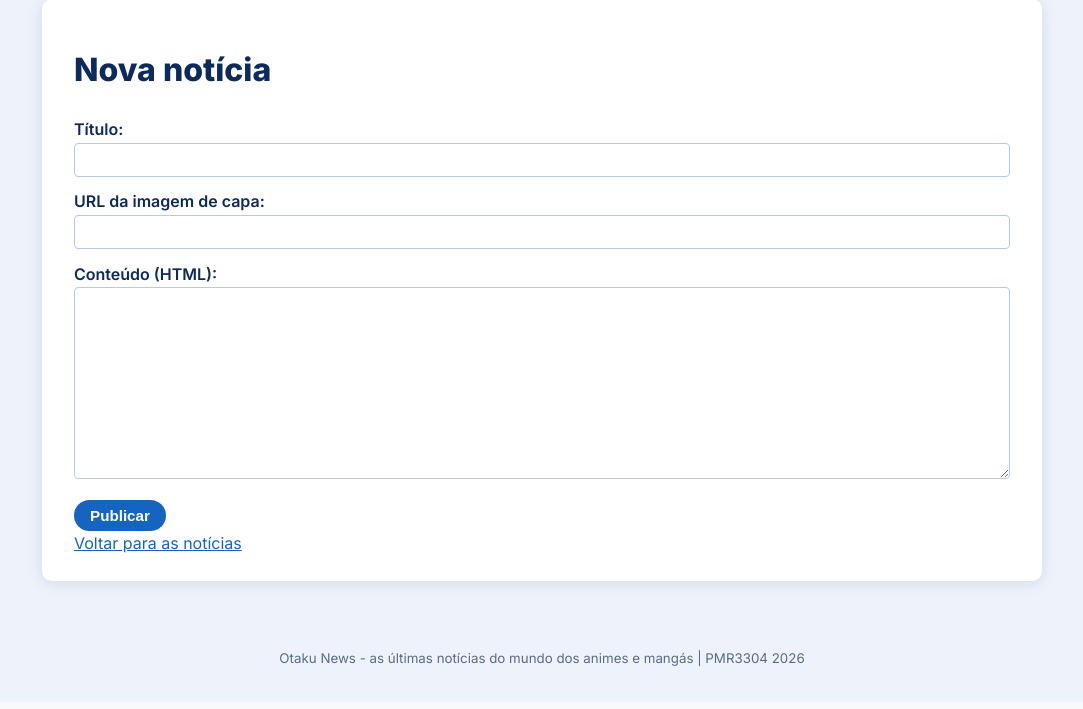
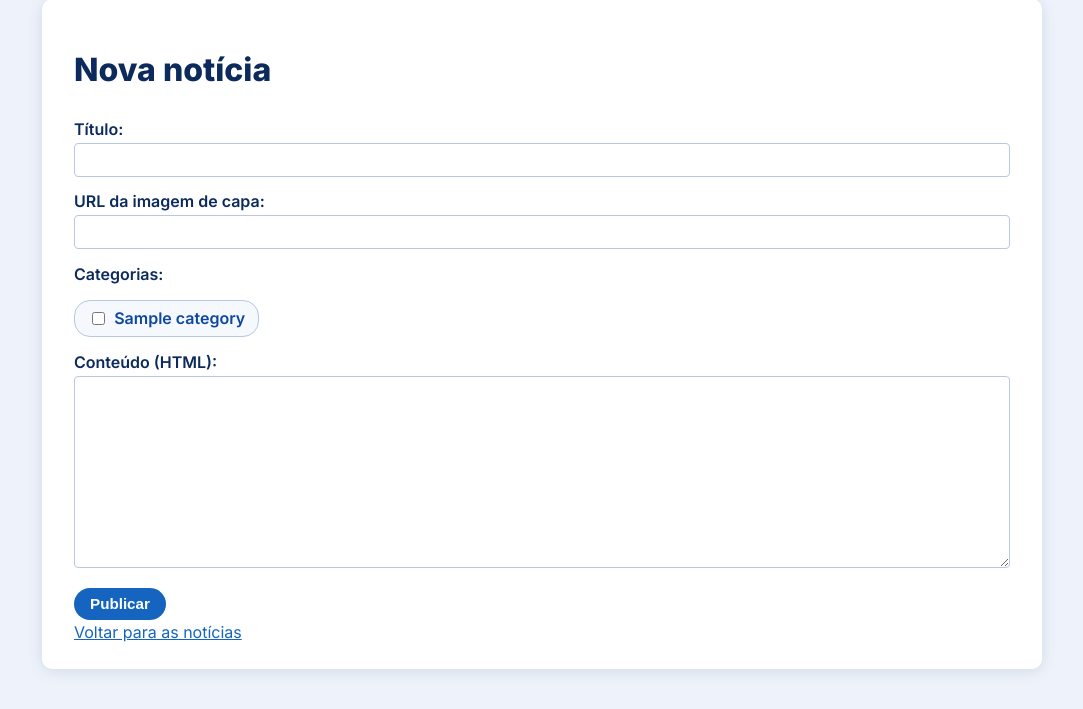
Before and after one commit to Hugao21/ep02, a Django app: page /create/ in a window 1280 px wide. Shown: the part 110-819 px from the top of the page, without its empty margins (98-1181 px from the left). Before the commit the page ends 777 px from the top, so only its background shows below. Run offline with Django 5.2, Linux system fonts and the light colour scheme; tables that the repository leaves empty hold one stand-in row (values such as "Sample post").

Commit message:
Adiciona seleção de categorias no formulário de notícias

```diff
--- a/posts/forms.py
+++ b/posts/forms.py
@@ -1,15 +1,22 @@
+from django import forms
 from django.forms import ModelForm
 
-from .models import Comment, Post
+from .models import Category, Comment, Post
 
 
 class PostForm(ModelForm):
+    categories = forms.ModelMultipleChoiceField(
+        queryset=Category.objects.order_by('name'),
+        widget=forms.CheckboxSelectMultiple,
+        label='Categorias',
+    )
 
     class Meta:
         model = Post
         fields = [
             'title',
             'image_url',
+            'categories',
             'content',
         ]
         labels = {
@@ -17,6 +24,17 @@ class PostForm(ModelForm):
             'image_url': 'URL da imagem de capa',
             'content': 'Conteúdo (HTML)',
         }
+
+    def __init__(self, *args, **kwargs):
+        super().__init__(*args, **kwargs)
+        if self.instance.pk:
+            self.fields['categories'].initial = self.instance.categories.all()
+
+    def save(self, commit=True):
+        post = super().save(commit=commit)
+        if commit:
+            post.categories.set(self.cleaned_data['categories'])
+        return post
 
 
 class CommentForm(ModelForm):
--- a/static/style.css
+++ b/static/style.css
@@ -203,6 +203,32 @@ form label {
     color: #0d2a5c;
 }
 
+#id_categories {
+    display: flex;
+    flex-wrap: wrap;
+    gap: 0.5rem;
+    margin-top: 0.3rem;
+}
+
+#id_categories label {
+    display: inline-flex;
+    align-items: center;
+    gap: 0.4rem;
+    padding: 0.3rem 0.8rem;
+    border: 1px solid #b7c8e3;
+    border-radius: 16px;
+    background: #f5f8fd;
+    color: #0d47a1;
+    font-weight: 600;
+    cursor: pointer;
+}
+
+#id_categories label:has(input:checked) {
+    background: #1565c0;
+    border-color: #1565c0;
+    color: #fff;
+}
+
 form input[type=text],
 form input[type=url],
 form textarea,
```
